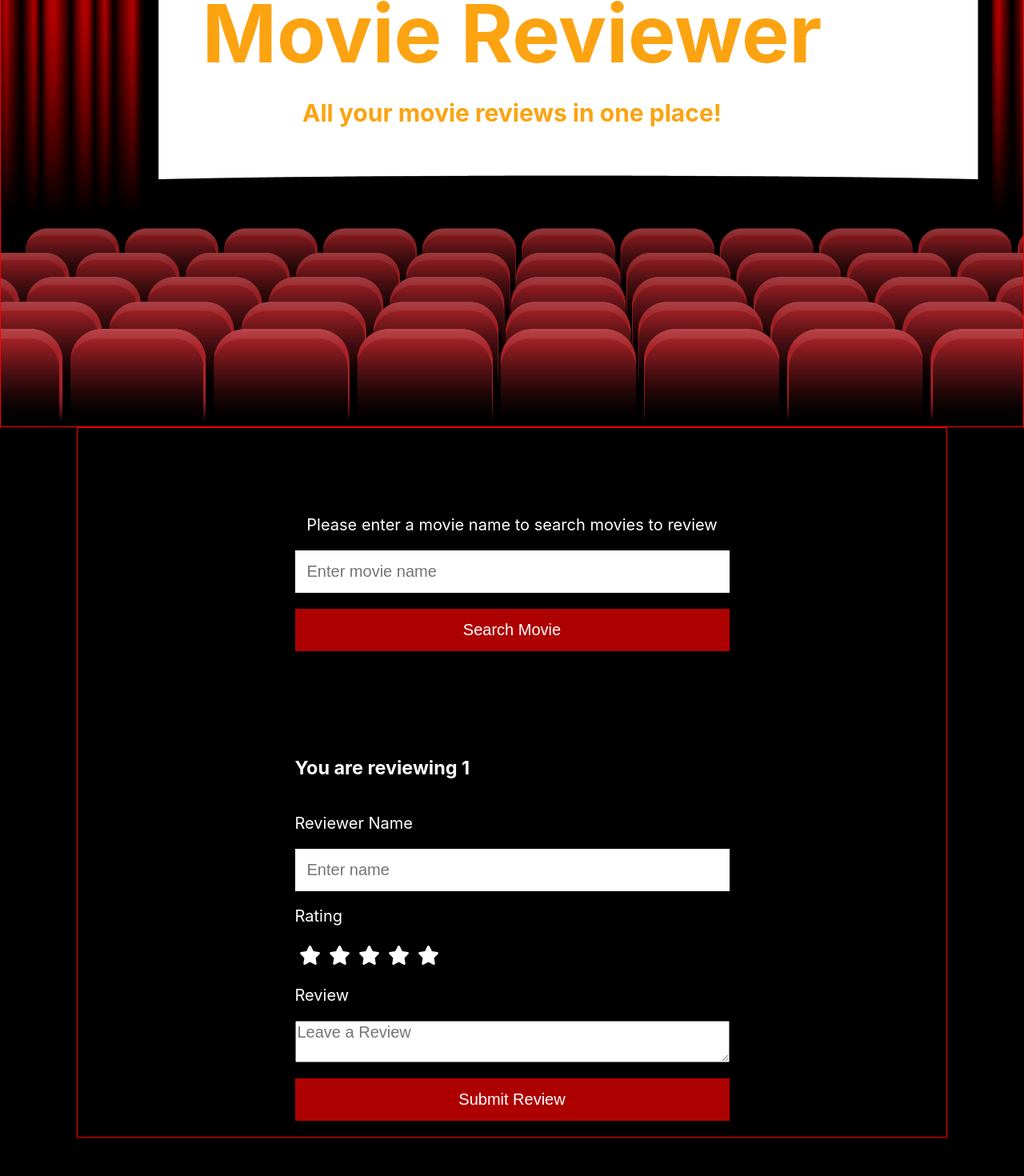
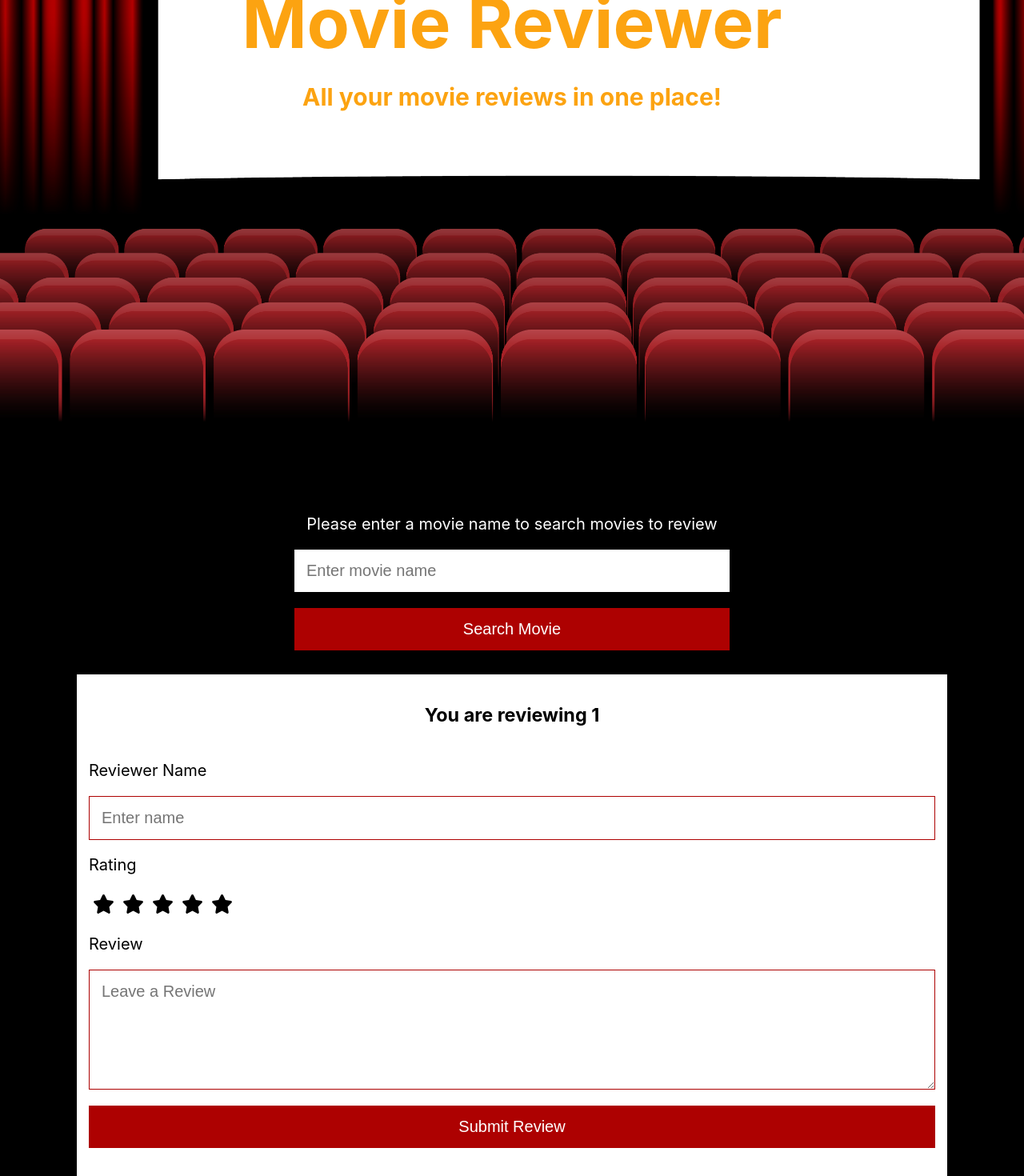
Before and after one commit to RafayShams/rafay-shams-project-three, a React (Create React App) app: page /reviewForm/1 in a window 1280 px wide. Shown: the part 266-1736 px from the top of the page at 80% size. Before the commit the page ends 1688 px from the top, so only its background shows below. Built offline with nearby package versions, Linux system fonts and the light colour scheme.

Commit message:
Add styles to movie lists and review lists.  Add message if no movie is found

```diff
--- a/src/App.css
+++ b/src/App.css
@@ -23,13 +23,12 @@ header {
   flex-direction: column;
   justify-content: center;
   align-items: center;
-  border: 1px solid red;
 }
 
 h1 {
-  font-size: 5rem;
+  font-size: calc(5rem - 1vw);
   margin: 0;
-  margin-top: -100px;
+  margin-top: calc(-100px - 2vw);
   color: #FCA311;
 }
 
@@ -37,11 +36,14 @@ h2 {
   color: #FCA311;
 }
 
+h3 {
+  text-align: center;
+}
+
 .wrapper {
   max-width: 1200px;
   margin: 0 auto;
   width: 85%;
-  border: 1px solid red;
 }
 
 img {
@@ -54,7 +56,7 @@ img {
   display: flex;
   flex-direction: column;
   align-items: center;
-  margin: 100px 0;
+  margin: 100px 0 20px 0;
 }
 
 .movieSearchForm label {
@@ -90,17 +92,15 @@ button {
   justify-content: space-around;
 }
 
-li {
+.gallery li {
   list-style-type: none;
   margin: 20px;
   padding: 0;
   width: calc(50% - 40px)
 }
 
-.movieList {
+.posterAndInfo {
   position: relative;
-  /* width: 300px;
-  margin: 0 auto; */
 }
 
 .movieInfo {
@@ -109,15 +109,16 @@ li {
   position: absolute;
   top: 0px;
   bottom: 0px;
+  right: 0px;
+  left: 0px;
   visibility: hidden;
   background-color: rgba(0, 0, 0, 0.8);
 }
 
 .movieList button {
-  width: calc(50% - 20px);
+  margin: 10px;
+  width: calc(50% - 20px)
 }
-
-
 .posterContainer:hover+.movieInfo {
   visibility: visible;
 }
@@ -135,8 +136,11 @@ li {
 .reviewForm {
   display: flex;
   flex-direction: column;
-  width: 50%;
+  width: 100%;
   margin: 0 auto;
+  background-color: #FFFFFF;
+  color: #000000;
+  padding: 15px;
 }
 
 .reviewForm label {
@@ -151,15 +155,40 @@ li {
 .reviewForm input {
   width: 100%;
   margin: 0;
+  border: 1px solid #ad0101;
+}
+
+.reviewForm textarea {
+  padding: 15px;
+  height: 150px;
+  border: 1px solid #ad0101;
+}
+
+.thanks {
+  width: 50%;
+  margin: 0 auto;
 }
 
 .review {
   display: flex;
-  flex-direction: column;
-  width: 50%;
+  flex-wrap: wrap;
+  justify-content: space-around;
+  padding: 0;
   margin: 0 auto;
   align-items: flex-start;
-  border: 2px solid #FCA311;
+}
+
+.reviewSection h3 {
+  text-align: center;
+}
+
+.review li {
+  background-color: #FFFFFF;
+  color: #000000;
+  list-style-type: none;
+  margin: 20px;
+  padding: 15px;
+  width: calc(50% - 40px)
 }
 
 .reviewerDate {
--- a/src/components/MovieDetails.js
+++ b/src/components/MovieDetails.js
@@ -17,6 +17,7 @@ function MovieDetails(props) {
 
   return (
     <div className="movieList">
+      <div className="posterAndInfo">
         <div className="posterContainer">
           <img src={imgSource} alt={altText} />
         </div>
@@ -26,7 +27,9 @@ function MovieDetails(props) {
           <p>{props.synopsis}</p>
           <p>{props.releaseDate}</p>
         </div>
-      <form onSubmit={(e) => handleSubmit(e)}>
+      </div>
+
+      <form onSubmit={(e) => handleSubmit(e)} className="reviewButtons">
         <Link to={`/reviewForm/${props.title}`}>
           <button type="submit">Review movie</button>
         </Link>
--- a/src/components/MovieList.js
+++ b/src/components/MovieList.js
@@ -24,7 +24,12 @@ function MovieList() {
 
   return (
     <div>
-      <ul className="gallery">
+      {movieList.length === 0
+      ? (
+        <h3>No movie found</h3>
+      )
+      : (
+        <ul className="gallery">
         {movieList.map((movie) => {
           return (
             <li>
@@ -39,6 +44,7 @@ function MovieList() {
           );
         })}
       </ul>
+      )}
     </div>
   );
 }
--- a/src/components/ReviewList.js
+++ b/src/components/ReviewList.js
@@ -34,22 +34,27 @@ function ReviewList() {
   }, [movieName]);
 
   return (
-    <div className="review">
-      {reviewList.lenght === 0 ? (
-        <h2>There are no reviews yet for {movieName}</h2>
-      ) : (
+    <div className="reviewSection">
+      {reviewList.length === 0
+      ? (
+          <h3>There are no reviews yet for {movieName}</h3>
+        )
+      :
+      (
         <>
-          <h2>Reviews for {movieName}</h2>
-          <ul>
+          <h3>Reviews for {movieName}</h3>
+          <ul className="review">
             {reviewList.map((review) => {
               return (
-                <Review
+                <li>
+                  <Review
                   title={review.movieName}
                   reviewer={review.reviewer}
                   rating={review.rating}
                   reviewGiven={review.review}
                   date={review.displayDate}
                 />
+                </li>
               );
             })}
           </ul>
--- a/src/components/Thanks.js
+++ b/src/components/Thanks.js
@@ -4,8 +4,8 @@ function Thanks() {
   const { movieName } = useParams();
 
   return (
-    <div>
-      <h2>Thanks for reviewing {movieName}</h2>
+    <div className="thanks">
+      <h3>Thanks for reviewing {movieName}</h3>
       <p>See all reviews for {movieName}</p>
       <Link to={`/reviews/${movieName}`}>
         <button type="submit">See all reviews</button>
```
Lines whose indentation alone changed are shown as unchanged.
